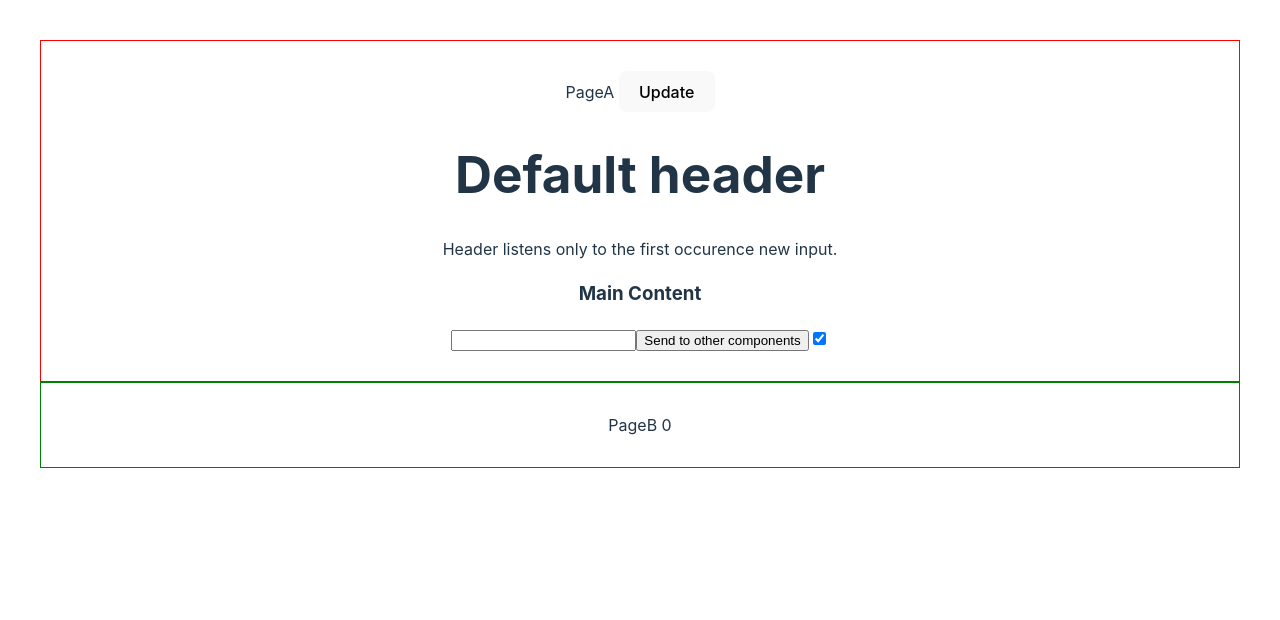
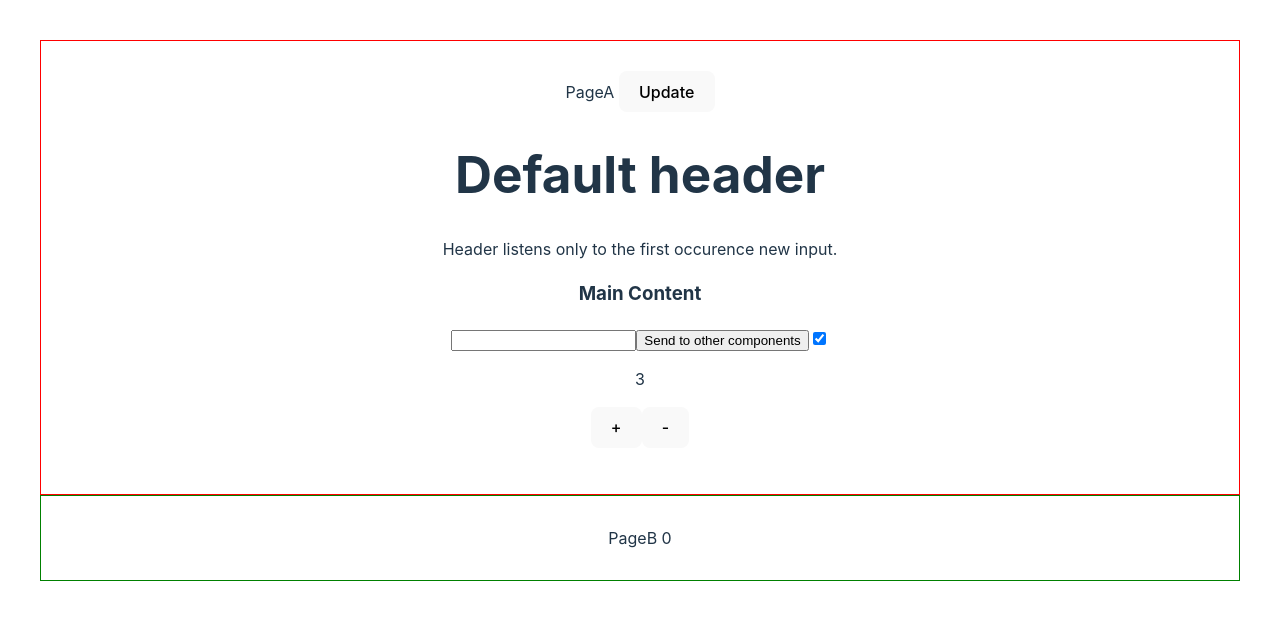
Before and after one commit to amaben2020/advanced-react, a React (Vite) app: page / in a window 1280 px wide. Shown: the top 620 px of the page. Built offline with nearby package versions, Linux system fonts and the light colour scheme.

Commit message:
adding reducers

```diff
--- a/src/components/chapter-2/index.jsx
+++ b/src/components/chapter-2/index.jsx
@@ -27,6 +27,7 @@ const MainScrollableArea = ({ children }) => {
   return (
     <div className="scrollable-block" onScroll={onScroll}>
       {/* pass position value to the new movable component */}
+
       <MovingBlock position={position} />
       {children}
     </div>
--- /dev/null
+++ b/src/components/reducer/index.tsx
@@ -0,0 +1,58 @@
+import React, { useEffect, useReducer } from 'react';
+
+const INITIAL_STATE = { count: 0, firstName: 'Ben' };
+
+const reducer = (state, action) => {
+  switch (action.type) {
+    case 'INCREMENT':
+      return { count: state.count + 1, firstName: 'Ben' };
+
+    case 'DECREMENT': {
+      if (state.count === 0) {
+        return { count: 0, firstName: 'Ben' };
+      }
+
+      return { count: state.count - 1, firstName: 'Ben' };
+    }
+
+    case 'UPDATE_NAME': {
+      if (state.count > 3) {
+        return { ...state, firstName: 'Benoski' };
+      }
+
+      return { count: state.count - 1 };
+    }
+
+    default:
+      throw new Error();
+  }
+};
+
+const ReducerComponent = () => {
+  const [{ count, firstName }, dispatch] = useReducer(
+    reducer,
+    INITIAL_STATE,
+    () => ({
+      count: 3,
+    })
+  );
+
+  useEffect(() => {
+    if (count > 3) {
+      dispatch({ type: 'UPDATE_NAME' });
+    }
+  }, [count]);
+
+  return (
+    <div>
+      <p>{count}</p>
+
+      <button onClick={() => dispatch({ type: 'INCREMENT' })}>+</button>
+      <button onClick={() => dispatch({ type: 'DECREMENT' })}>-</button>
+
+      <p>{firstName}</p>
+    </div>
+  );
+};
+
+export default ReducerComponent;
--- a/src/components/zustand/pages/PageA.tsx
+++ b/src/components/zustand/pages/PageA.tsx
@@ -2,6 +2,7 @@ import React, { useEffect, useState } from 'react';
 import { useForm } from '../store';
 
 import EventEmitter from 'eventemitter3';
+import ReducerComponent from '../../reducer';
 
 const eventEmitter = new EventEmitter();
 
@@ -85,6 +86,7 @@ const PageA = () => {
       PageA <button onClick={() => update(20)}>Update</button>
       <Header />
       <Main />
+      <ReducerComponent />
     </div>
   );
 };
```
Also changed, not shown: src/components/context/pages/index.ts (deleted).
